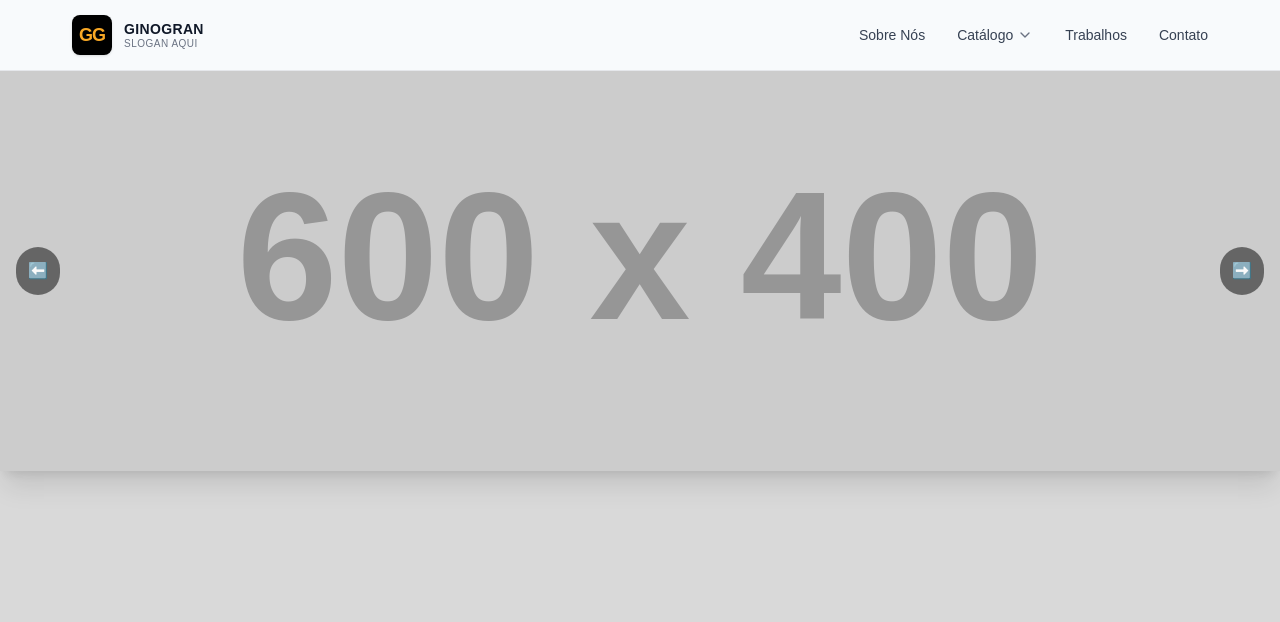
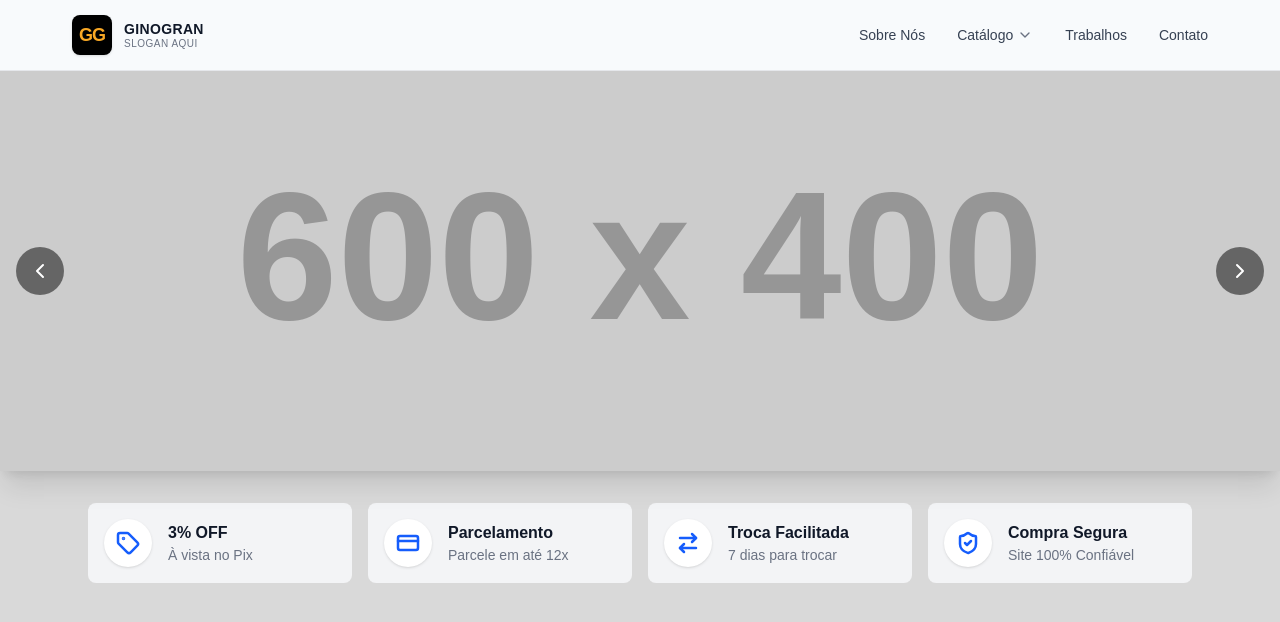
Before and after one commit to arthurtvrs10/GinoGran-Projeto2026, a Next.js app in the folder FRONT-END/: page / in a window 1280 px wide. Shown: the top 622 px of the page. Built offline with nearby package versions, Linux system fonts and the light colour scheme.

Commit message:
feat: adiciona FeatureBar and adiciona chevron ao Slider #2

```diff
--- a/FRONT-END/package.json
+++ b/FRONT-END/package.json
@@ -10,7 +10,7 @@
   },
   "dependencies": {
     "lucide-react": "^0.556.0",
-    "next": "16.0.7",
+    "next": "^16.0.10",
     "react": "19.2.0",
     "react-dom": "19.2.0"
   },
--- /dev/null
+++ b/FRONT-END/src/Components/Home/FeaturesBar.tsx
@@ -0,0 +1,57 @@
+import {Tag, CreditCard, ArrowRightLeft, ShieldCheck} from "lucide-react";
+
+interface BenefitItem{
+    title: string;
+    subtitle: string;
+    icon: React.ElementType;
+}
+
+export default function Benefits(){
+
+    const items: BenefitItem[] = [
+        {
+        icon: Tag,
+        title: "3% OFF",
+        subtitle: "À vista no Pix",
+        },
+        {
+        icon: CreditCard,
+        title: "Parcelamento",
+        subtitle: "Parcele em até 12x",
+        },
+        {
+        icon: ArrowRightLeft,
+        title: "Troca Facilitada",
+        subtitle: "7 dias para trocar",
+        },
+        {
+        icon: ShieldCheck,
+        title: "Compra Segura",
+        subtitle: "Site 100% Confiável",
+        },
+    ];
+    return(
+        <section className="w-full py-8">
+            <div className="grid grid-cols-1 gap-4 md:grid-cols-2 lg:grid-cols-4 max-w-full mx-auto px-22 ">
+                {items.map((item, index) => (
+                    <div
+                        key={index}
+                        // Estilização do cartão: Fundo cinza claro, bordas arredondadas, flex para alinhar ícone e texto
+                        className="flex items-center gap-4 rounded-lg bg-gray-100 p-4"
+                    >
+                        {/* O Ícone */}
+                        <div className="flex h-12 w-12 shrink-0 items-center justify-center rounded-full bg-white text-blue-600 shadow-sm">
+                        <item.icon size={24} strokeWidth={2.5} />
+                        </div>
+
+                        {/* Os Textos */}
+                        <div>
+                        <h3 className="font-bold text-gray-900">{item.title}</h3>
+                        <p className="text-sm text-gray-500">{item.subtitle}</p>
+                        </div>
+                    </div>
+                ))}
+            </div>
+        </section>
+    );
+}
--- a/FRONT-END/src/Components/Home/Slider.tsx
+++ b/FRONT-END/src/Components/Home/Slider.tsx
@@ -1,5 +1,6 @@
 "use client"; // Obrigatório para usar useState
 import { useState } from "react";
+import { ChevronLeft, ChevronRight } from "lucide-react";
 
 interface sliderProps{
   images: string[];
@@ -16,7 +17,7 @@ export default function Slider({images}: sliderProps){
       <button
         onClick={prevSlide}
         className="absolute top-1/2 left-4 -translate-y-1/2 bg-black/50 text-white p-3 rounded-full hover:bg-black/70 transition-colors">
-        ⬅️
+        <ChevronLeft/>
       </button>
       {images[current] && (
         // eslint-disable-next-line @next/next/no-img-element
@@ -29,7 +30,7 @@ export default function Slider({images}: sliderProps){
       <button
         onClick={nextSlide}
         className="absolute top-1/2 right-4 -translate-y-1/2 bg-black/50 text-white p-3 rounded-full hover:bg-black/70 transition-colors">
-        ➡️
+        <ChevronRight/>
       </button>
     </div>
   );
--- a/FRONT-END/src/Components/pages/Main_Header.tsx
+++ b/FRONT-END/src/Components/pages/Main_Header.tsx
@@ -6,7 +6,7 @@ export default function Header() {
         <>
         <header className="w-full h-[71px] bg-slate-50 border-b border-gray-200 flex items-center justify-center px-4 md:px-8">
 
-            <div className="w-full max-w-[1440px] flex items-center justify-between px-[40px]">
+            <div className="w-full max-w-[1440px] flex items-center justify-between px-10">
 
                 <div className="flex items-center gap-3">
                 <div className="w-10 h-10 bg-black rounded-lg flex items-center justify-center shadow-sm">
--- a/FRONT-END/src/app/globals.css
+++ b/FRONT-END/src/app/globals.css
@@ -78,8 +78,8 @@
 
 @media (prefers-color-scheme: dark) {
   :root {
-    --background: #D9D9D9;
-    --foreground: #000000;
+    --background: #ffffff;
+    --foreground: hsl(0, 0%, 0%);
   }
 }
 
--- a/FRONT-END/src/app/page.tsx
+++ b/FRONT-END/src/app/page.tsx
@@ -1,4 +1,5 @@
 
+import FeaturesBar from "@/Components/Home/FeaturesBar";
 import Slider from "@/Components/Home/Slider";
 
 
@@ -12,6 +13,7 @@ export default function Home(){
   return(
     <main className="w-full">
       <Slider images={minhasFotos}/>
+      <FeaturesBar/>
     </main>
   );
 }
```
Also changed, not shown: 2 other files (tests, documents, lock files or other folders).
